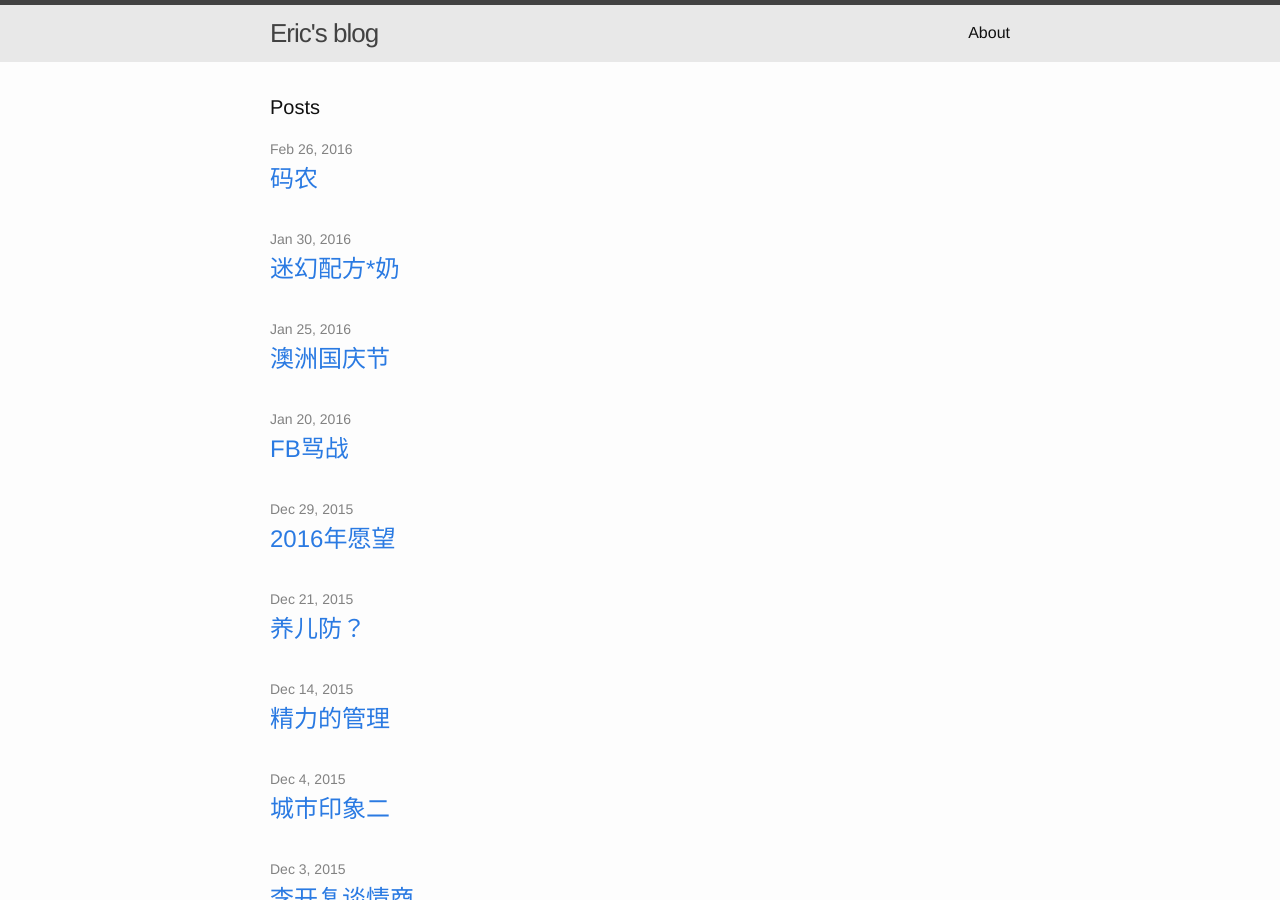
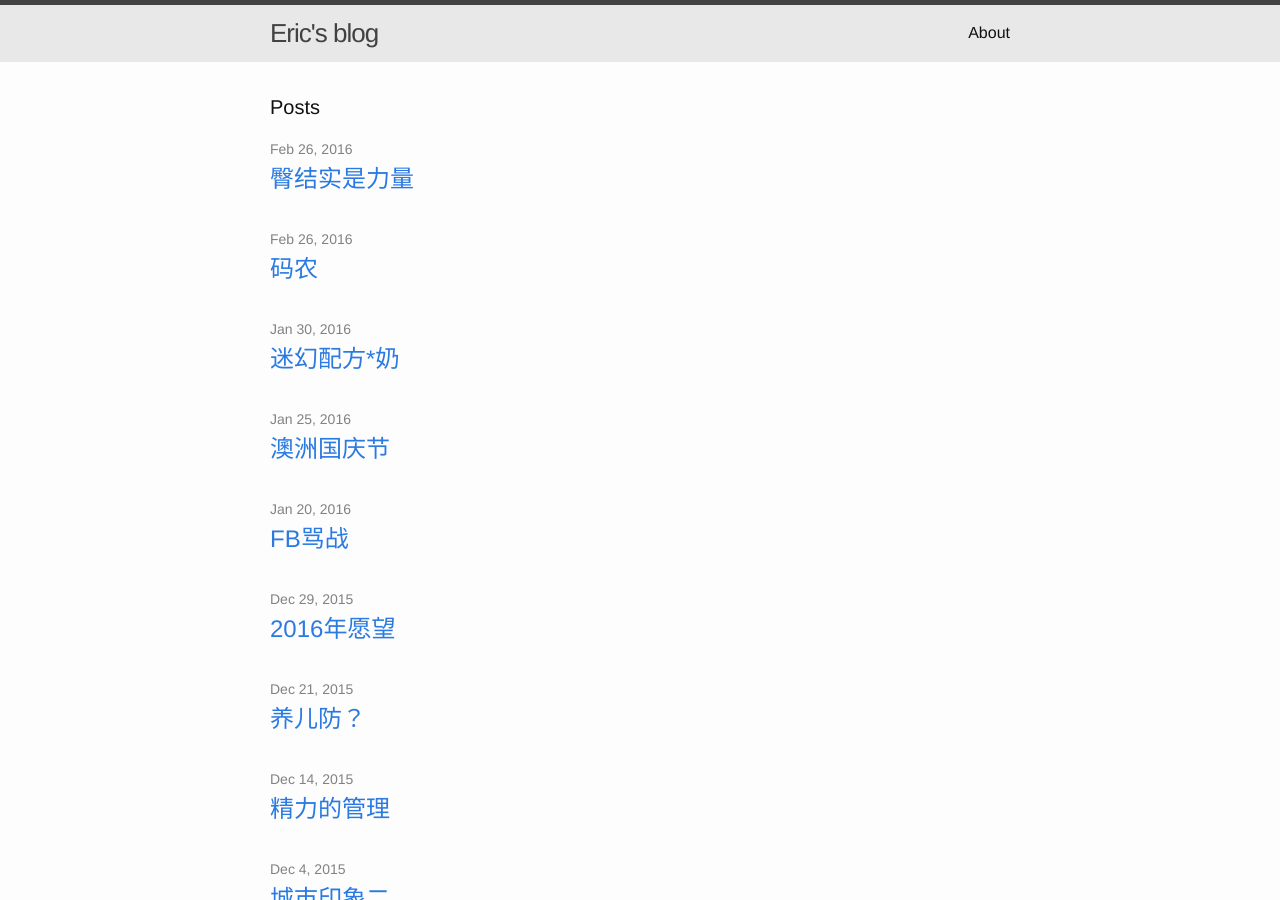
Before and after one commit to ericatsydney/ericatsydney.github.io, a Jekyll site: the page built from index.html, in a window 1280 px wide and 900 px high. Built offline with Jekyll 4.4.1, drawn with Linux system fonts in a browser that asks for light colours.

Commit message:
Added a new post.

```diff
--- a/_posts/2016-02-25-keep-programming.markdown
+++ b/_posts/2016-02-25-keep-programming.markdown
@@ -8,7 +8,7 @@ categories: Promgramming
 
 究竟程序员可以做到多少岁。国内的同学和旧同事通常到了这个年纪都会转做BA,PM，继续编码好像是一件很丢人的事似的。听见你三十好几还做编码，一脸的鄙夷。
 
-今天上知乎看看，程序员究竟可以做到多少岁。好像很多正面的回应呀，六十几都还可以写。不过想想也是不是真的搬砖嘛，体力下降些，只要头脑清晰一点都不影响写代码好不好。
+今天上知乎看看，程序员究竟可以做到多少岁，出乎意料的很多正面回应，人家六十好几都还在写。又不是真的搬砖，体力下降些也不要紧，只要头脑清晰一点问题都没有。
 
 国内觉得程序员是青春饭，因为国内程序员工作时间太长，缺乏创新，长期加班和重复劳动把这份工作变成体力活。单单拼精力当然只能是年轻人的天下，如果从经验积累（架构），融汇贯通（创新）来考虑，年纪大也有优势，不是？
 
--- /dev/null
+++ b/_posts/2016-02-26-team-lead.markdown
@@ -0,0 +1,7 @@
+---
+layout: post
+title:  "臀结实是力量"
+date:   2016-02-26 17:30:52 +1000
+categories: Promgramming
+---
+![Team Work](http://gph.is/1Oo7Sr8)
```
